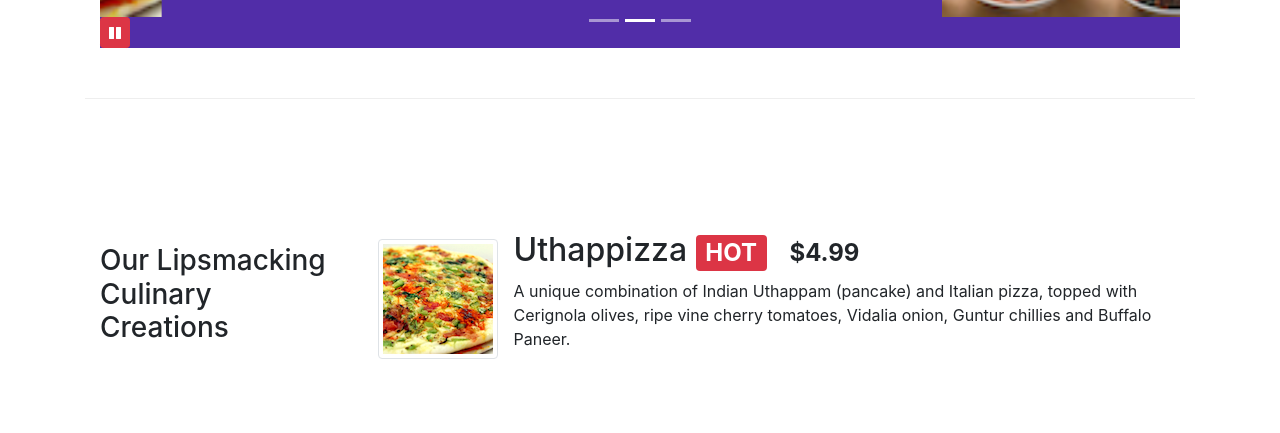
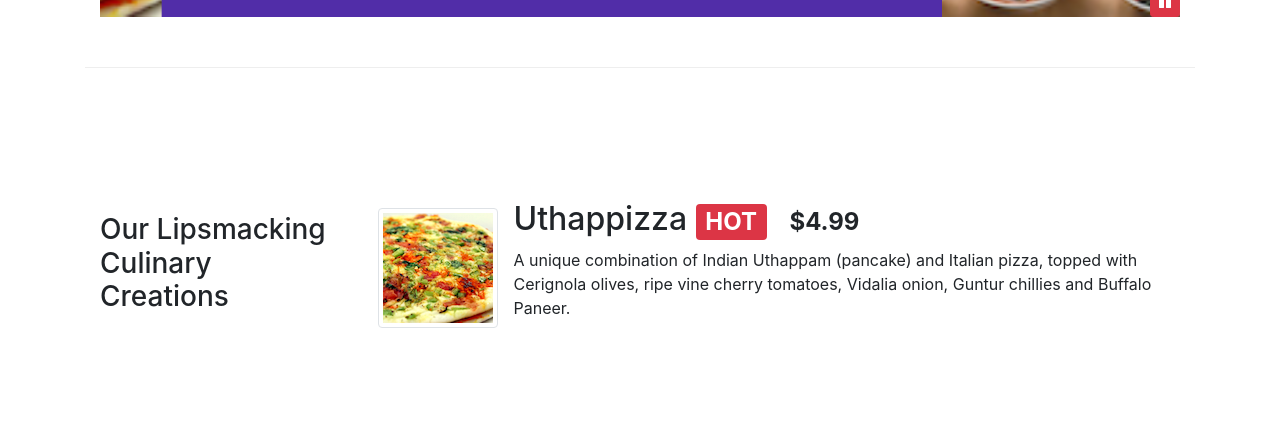
Before and after one commit to giampaolopisapia/bootstrap-repo, a website: page index.html in a window 1280 px wide. Shown: the part 667-1100 px from the top of the page. Drawn offline with nearby package versions, Linux system fonts and the light colour scheme.

Commit message:
fix problem with carousel button id

```diff
--- a/css/styles.scss
+++ b/css/styles.scss
@@ -65,7 +65,7 @@ body{
         }
     }
 }
-#carouselButtons {
+#carousel-button {
     right:0px;
     position: absolute;
     bottom: 0px;
```
Also changed, not shown: css/styles.css.
